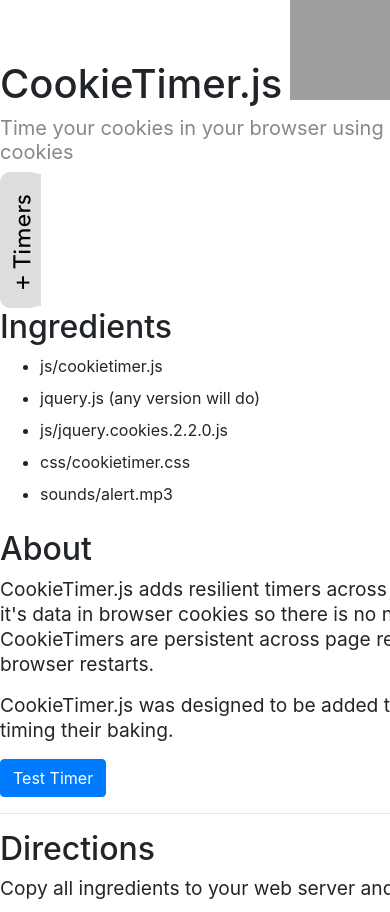
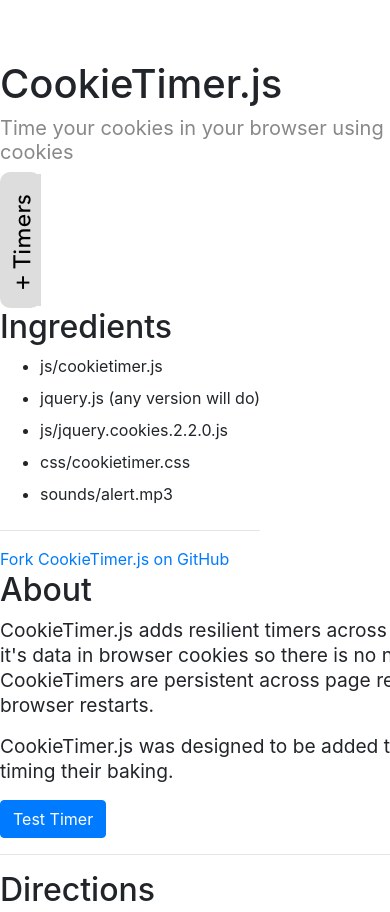
Before and after one commit to electricjay/cookietimer, a plain HTML site: page index.html in a window 390 px wide. Shown: the top 912 px of the page. Drawn offline with nearby package versions, Linux system fonts and the light colour scheme; grey boxes are pictures that could not be loaded.

Commit message:
remove github ribbon

```diff
--- a/css/demo.css
+++ b/css/demo.css
@@ -5,13 +5,6 @@
 .tagline {
     font-weight: normal;
     color: #888;
-}
-@media (max-width: 400px)
-{
-  #ribbon {
-    width: 100px !important;
-    height: 100px !important;
-  }
 }
 .directions > p {
     font-size: 120%;
--- a/index.html
+++ b/index.html
@@ -13,7 +13,6 @@
   </head>
 
   <body>
-<a href="https://github.com/electricjay/cookietimer"><img id='ribbon' style="z-index: -10; position: absolute; top: 0; right: 0; border: 0; width: 149px; height: 149px;" src="http://aral.github.com/fork-me-on-github-retina-ribbons/right-green@2x.png" alt="Fork me on GitHub"></a>
     <div class="container">
 
       <div class="row">
@@ -41,6 +40,8 @@
             <li>css/cookietimer.css</li>
             <li>sounds/alert.mp3</li>
           </ul>
+          <hr>
+          <a href="https://github.com/electricjay/cookietimer">Fork CookieTimer.js on GitHub</a>
         </div>
         <div class="span8 directions" >
           <h2>About</h2>
```
Also changed, not shown: page2.html (+0 -1 lines).
